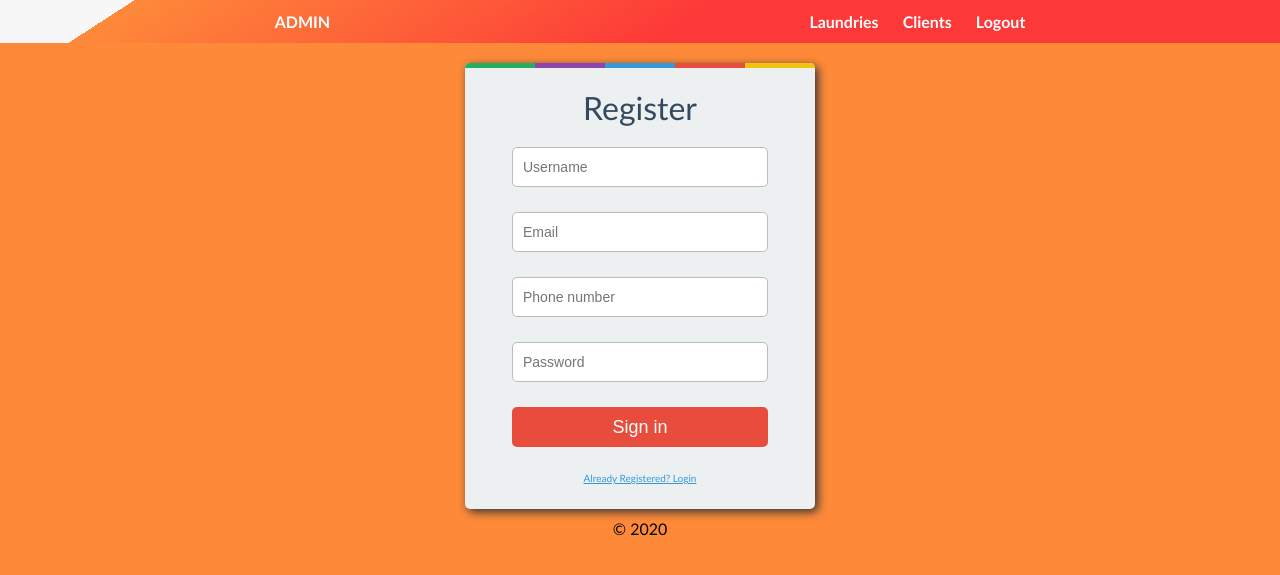
After one commit to jmalisha/laundrymgtapp, a PHP site: page /admin/register.php in a window 1280 px wide. The commit adds this page. Shown: the top 575 px of the page. Run offline with PHP 8.4, Linux system fonts and the light colour scheme.

Commit message:
create admin login and register form

```diff
--- a/admin/header.php
+++ b/admin/header.php
@@ -6,6 +6,7 @@
     <meta name="viewport" content="width=device-width, initial-scale=1.0" />
     <title>Admin</title>
     <link rel="stylesheet" type="text/css" href="../styles/app.css" />
+    <link rel="stylesheet" type="text/css" href="../styles/client/login.css" />
     <link rel="stylesheet" type="text/css" href="../styles/admin/navbar.css" />
     <link rel="stylesheet" type="text/css" href="../styles/admin/laundries.css" />
 </head>
--- /dev/null
+++ b/admin/register.php
@@ -0,0 +1,17 @@
+<?php include_once("./header.php") ?>
+<div class="form-container">
+    <div class="form-wrap">
+        <h2>Register</h2>
+        <div class="form">
+            <input type="text" placeholder="Username" name="adminName" />
+            <input type="email" placeholder="Email" name="email" />
+            <input type="tel" placeholder="Phone number" name="phone" />
+            <input type="password" placeholder="Password" name="password" />
+            <button> Sign in </button>
+            <a href="/LaundryMgtApp/admin/login.php">
+                <p> Already Registered? Login </p>
+            </a>
+        </div>
+    </div>
+</div>
+<?php include_once("./footer.php") ?>
--- a/index.php
+++ b/index.php
@@ -39,7 +39,7 @@
             <iframe src="https://www.google.com/maps/embed?pb=!1m18!1m12!1m3!1d3988.951818712586!2d36.90746645043781!3d-1.194135535865397!2m3!1f0!2f0!3f0!3m2!1i1024!2i768!4f13.1!3m3!1m2!1s0x182f3e4d15df43fd%3A0xd3dbd29f911a6971!2sLaundry%20Services!5e0!3m2!1sen!2ske!4v1588669100529!5m2!1sen!2ske" width="400" height="250" frameborder="0" style="border: 0;" allowfullscreen="" aria-hidden="false" tabindex="0"></iframe>
         </div>
     </div>
-
+    <p id="adminLink">&copy; 2020 | <a href="/LaundryMgtApp/admin/login.php">admin</a></p>
 </body>
 
 </html>
```
Also changed, not shown: admin/login.php (added, +15 -0 lines), styles/landing.css (+8 -0 lines).
